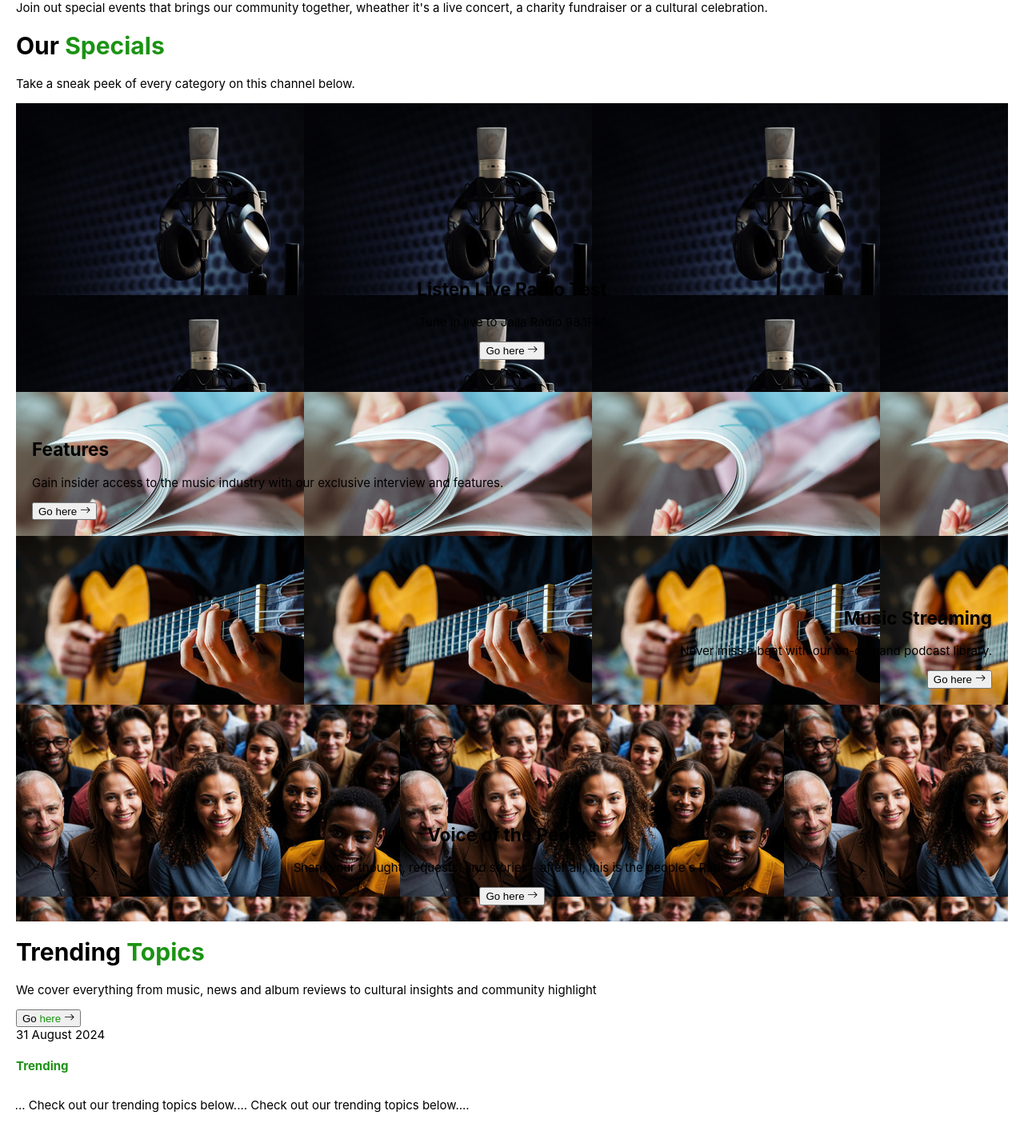
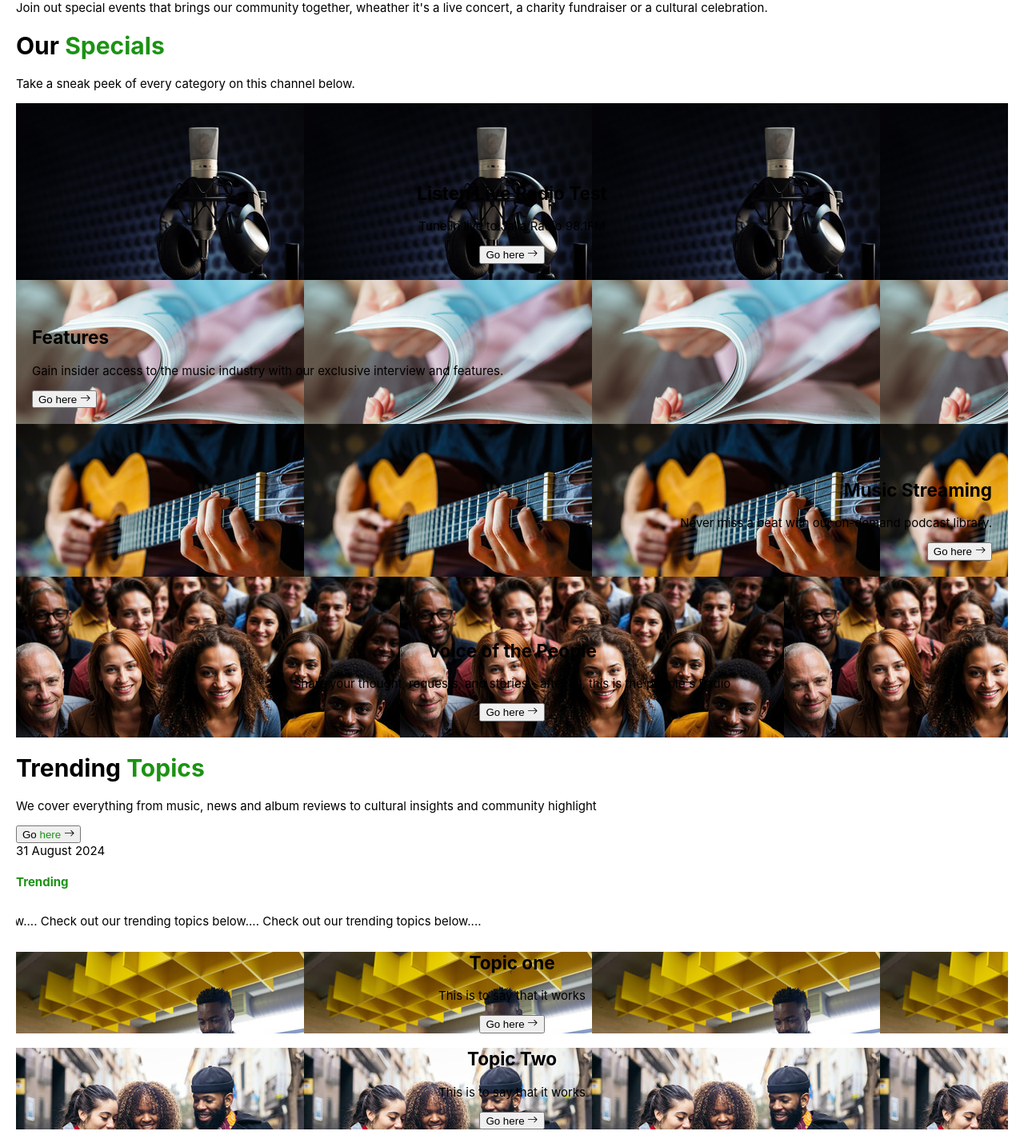
Before and after one commit to Eleojo001/Jalla, a React (Create React App) app: page / in a window 1280 px wide. Shown: the part 734-2163 px from the top of the page at 80% size. Built offline with nearby package versions, Linux system fonts and the light colour scheme.

Commit message:
css update

```diff
--- a/src/App.css
+++ b/src/App.css
@@ -208,8 +208,8 @@
   overflow: hidden; /* Ensure no overflow from the overlay */
   margin-bottom: 30px;
   border-radius: 10px;
-  width: 100%;
-  height: 100%;
+  /* width: 100%;
+  height: 100%; */
 }
 
 .newsContent{
@@ -217,7 +217,7 @@
   z-index: 2; /* Ensure content is above the overlay */
   color: white; /* Text color for contrast */
   text-align: center; /* Center the text */
-  padding: 180px 20px 20px; /* Add some padding around the content */
+  padding: 50px 20px 20px; /* Add some padding around the content */
 }
 .goherebtn{
   padding: 5px 15px;
@@ -251,10 +251,7 @@
   display: flex;
   gap: 10px;
 }
-.trendCard{
-  height: 400px;
-  width: auto;
-}
+
 }
 
 /* sliding contolers */
--- a/src/accesories/Cardtemp.js
+++ b/src/accesories/Cardtemp.js
@@ -12,9 +12,9 @@ function Cardtemp({cardDetails}) {
     <div>
         <div className="cardData">
             {cardDetails.map((details, index) =>(
-        <div className=" card trendCard" key={index} style={{backgroundImage:`url(${details.bgimage})`,}} data-aos="zoom-in-down" >
+        <div className=" card" key={index} style={{backgroundImage:`url(${details.bgimage})`,}} data-aos="zoom-in-down" >
                 <div className="overlay"></div>
-                <div className="newsContent" style={{textAlign:'center', padding:'80px 20px', marginTop:'150px'}}>
+                <div className="newsContent" style={{textAlign:'center'}}>
                 <h2>{details.cardHeader} </h2>
                 <p>{details.paragraph}</p>
                 <button className='goherebtn' style={{textAlign:'center', justifyContent:'center'}} >
--- a/src/sections/CardData.js
+++ b/src/sections/CardData.js
@@ -5,11 +5,10 @@ import { BsArrowRight } from "react-icons/bs";
 function CardData({heading, text, btn,bgimage,width,height,padding,textAlign,animationName,animationDuration}) {
   return (
     <div>
-       <div className=" card_data" style={{backgroundImage:`url(${bgimage})`,width:`${width}`, height:`${height}`,padding:`${padding}`,
-       animationName:`${animationName}`,animationDirection:`${animationDuration}`,}} >
+       <div className=" card_data" style={{backgroundImage:`url(${bgimage})`,width:`${width}`, height:`${height}`,padding:`${padding}`,}} >
                 <div className="overlay"></div>
                 <div className="cardContent" style={{textAlign:`${textAlign}`,}}>
-                <h2>{heading} </h2>
+                <h2 >{heading} </h2>
                 <p>{text}</p>
                 <button className='goherebtn' style={{textAlign:'center', justifyContent:'center'}} >
                     {btn} <BsArrowRight />
--- a/src/sections/Footer.js
+++ b/src/sections/Footer.js
@@ -1,8 +1,8 @@
-import React from 'react'
+import React, {useEffect} from 'react';
 
 function Footer() {
   return (
-    <div style={{textAlign:'center'}}>
+    <div style={{textAlign:'center'}} >
         <p>Copyright © 2024 Jomiah Creations Limited | Powered by Jomiahcrations.com</p>
     </div>
   )
--- a/src/sections/SectionFour.js
+++ b/src/sections/SectionFour.js
@@ -44,17 +44,17 @@ function SectionFour() {
         <div className="sec4header">
             <h1 data-aos="fade-in">Trending <span style={{color:'rgb(27,147,19)'}}>Topics</span></h1>
         </div>
-        <div className="sec4p">
+        <div className="sec4p" data-aos="fade-up-right">
             <p>We cover everything from music, news and album reviews
              to cultural insights and community highlight</p>
         </div>
         <div className="sec4btn">
-        <button className='sect4btn'>
+        <button className='sect4btn' data-aos="fade-down-right">
         Go   <span style={{color:'rgb(27,147,19)'}}>here</span> <BsArrowRight />
         </button>
         </div>
         <div className="sect4date">
-        <div>{formatDate()}</div>
+        <div data-aos="zoom-in-down">{formatDate()}</div>
         <div className="textslider">
           <h4 style={{color:'rgb(27,147,19)'}}>Trending</h4>  <SlidingText/>
         </div>
--- a/src/sections/SectionThree.js
+++ b/src/sections/SectionThree.js
@@ -56,8 +56,8 @@ function SectionThree() {
     },[]);
   return (
     <div>
-      <h1>Our <span style={{color:'rgb(27,147,19)'}}>Specials</span></h1>
-      <p>Take a sneak peek of every category on this channel below.</p>
+      <h1 data-aos="fade-right">Our <span style={{color:'rgb(27,147,19)'}}>Specials</span></h1>
+      <p data-aos="fade-left">Take a sneak peek of every category on this channel below.</p>
         <div className="girdcontainer">
             <div className=''  data-aos="flip-up"  >
                 <CardData className=''
@@ -66,7 +66,7 @@ function SectionThree() {
                  bgimage={latestNews.bgimage}
                  btn='Go here'
                 //  height='400px'
-                 padding='200px 20px 40px'
+                 padding='80px 20px 20px'
                  textAlign='center'
                  />
 
@@ -86,7 +86,7 @@ function SectionThree() {
                  text={latesMusic.text}
                  bgimage={latesMusic.bgimage}
                  btn='Go here'
-                 padding='70px 20px 20px'
+                 padding='50px 20px 20px'
                  textAlign='right'
                  />
             </div>
@@ -96,7 +96,7 @@ function SectionThree() {
                  text={latestPodcast.text}
                  bgimage={latestPodcast.bgimage}
                  btn='Go here'
-                 padding='130px 20px 20px'
+                 padding='60px 20px 20px'
                  textAlign='center'
                  />
             </div>
```
